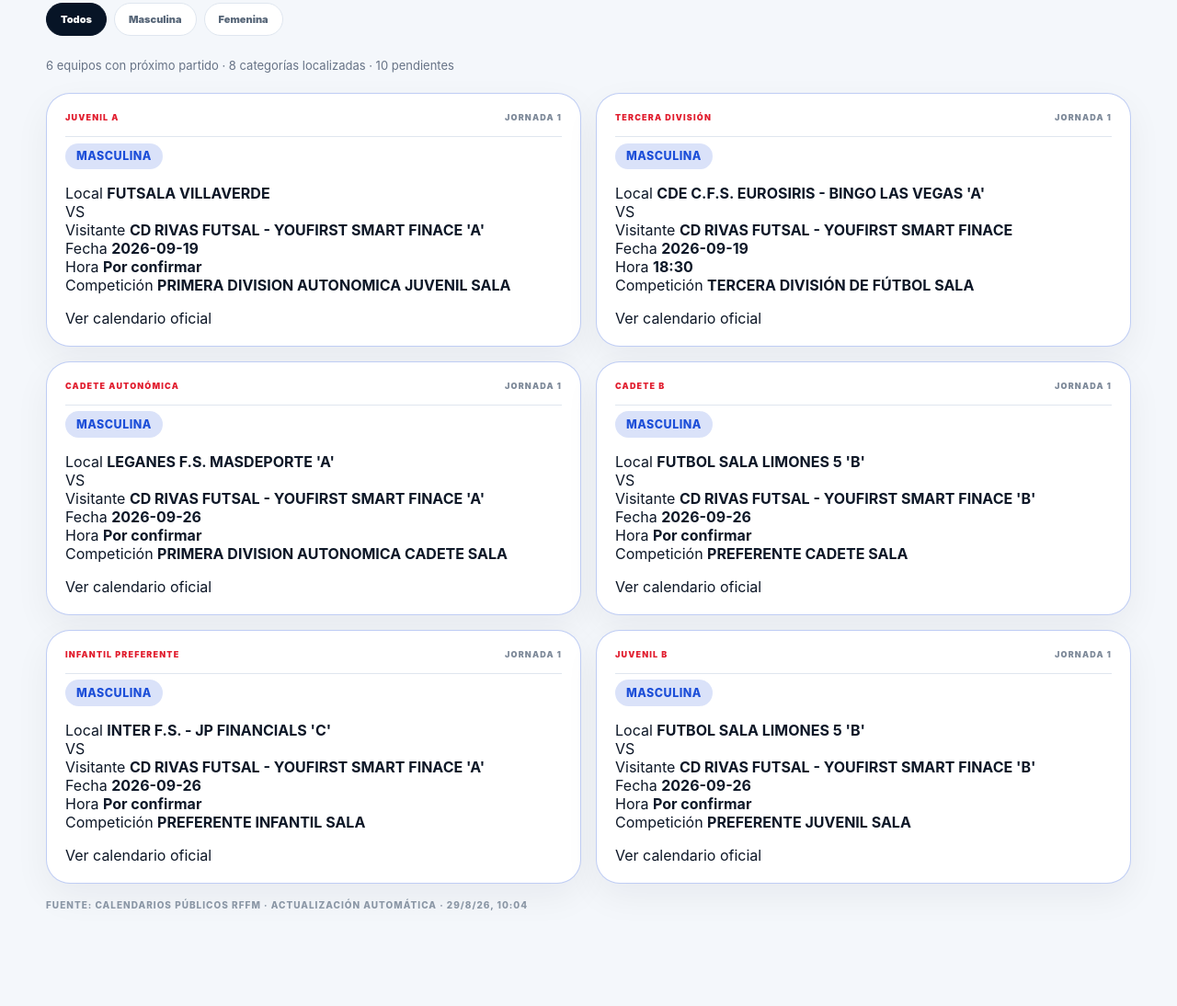
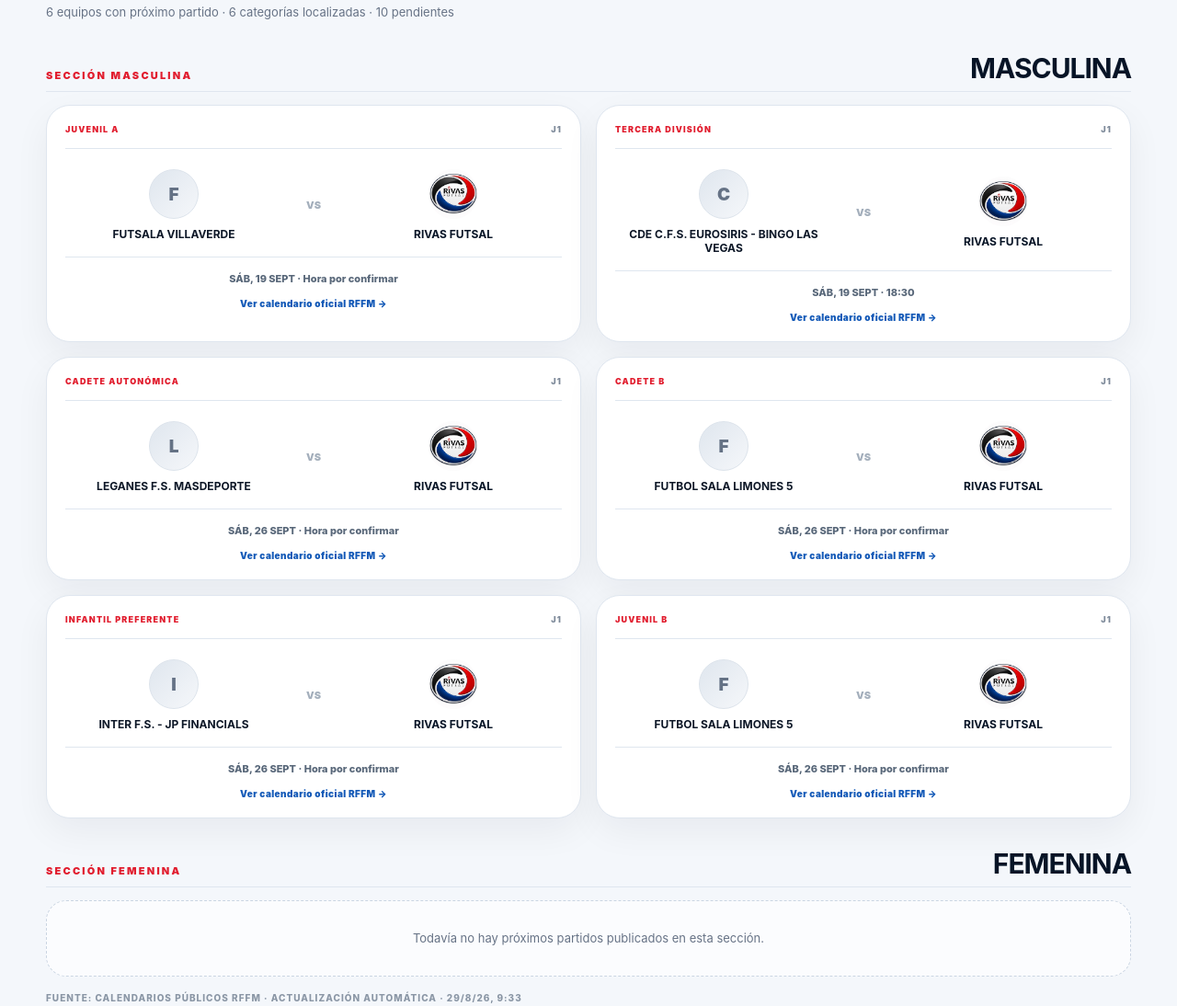
Before and after one commit to daniarganda8-design/serene-melomakarona-b1c90e, a plain HTML site: page partidos.html in a window 1280 px wide. Shown: the part 783-1877 px from the top of the page at 92% size. Drawn offline with Linux system fonts and the light colour scheme.

Commit message:
Add files via upload

```diff
--- /dev/null
+++ b/LEEME.txt
@@ -0,0 +1,5 @@
+ACTUALIZACIÓN LISTA PARA PEGAR SOBRE TU REPOSITORIO ACTUAL.
+
+Contiene solo los archivos que cambian.
+Descomprime esta carpeta y súbela a la raíz del repositorio de GitHub.
+Después ejecuta Actions > Actualizar partidos Rivas Futsal > Run workflow.
--- a/assets/css/styles.css
+++ b/assets/css/styles.css
@@ -163,3 +163,11 @@ button{font:inherit}
   opacity:.72;
   line-height:1.55;
 }
+
+/* Separación visual de partidos por sección, manteniendo las tarjetas originales */
+.fixture-section-group{margin-top:34px}
+.fixture-section-group:first-of-type{margin-top:18px}
+.fixture-section-heading{display:flex;align-items:flex-end;justify-content:space-between;gap:18px;margin:0 0 14px;padding-bottom:10px;border-bottom:1px solid var(--line)}
+.fixture-section-heading h3{margin:0;color:var(--navy);font-size:clamp(22px,2.4vw,30px);line-height:1;letter-spacing:-.035em}
+.fixture-section-heading .kicker{margin:0}
+@media(max-width:680px){.fixture-section-heading{align-items:flex-start;flex-direction:column;gap:5px}.fixture-section-group{margin-top:28px}}
--- a/assets/data/partidos.json
+++ b/assets/data/partidos.json
@@ -108,7 +108,7 @@
     {
       "section": "Masculina",
       "team": "Infantil B",
-      "reason": "La categoría está localizada, pero la próxima jornada todavía no está publicada."
+      "reason": "La categoría localizada anteriormente correspondía a otra temporada. Esperando calendario 2026/27."
     },
     {
       "section": "Masculina",
@@ -133,7 +133,7 @@
     {
       "section": "Femenina",
       "team": "Juvenil A",
-      "reason": "La categoría está localizada, pero la próxima jornada todavía no está publicada."
+      "reason": "La próxima jornada todavía no está publicada."
     },
     {
       "section": "Femenina",
@@ -162,9 +162,7 @@
     "Masculina|Juvenil B",
     "Masculina|Cadete Autonómica",
     "Masculina|Cadete B",
-    "Masculina|Infantil Preferente",
-    "Masculina|Infantil B",
-    "Femenina|Juvenil A"
+    "Masculina|Infantil Preferente"
   ],
   "detectedTeams": [
     "Masculina|Tercera División",
@@ -172,92 +170,16 @@
     "Masculina|Juvenil B",
     "Masculina|Cadete Autonómica",
     "Masculina|Cadete B",
-    "Masculina|Infantil Preferente",
-    "Masculina|Infantil B"
+    "Masculina|Infantil Preferente"
   ],
-  "updatedAt": "2026-08-29T10:04:45.620Z",
+  "updatedAt": "2026-08-29T09:33:34.813Z",
   "source": "Calendarios públicos RFFM",
   "diagnostics": {
     "scraper": "playwright-cloudflare-v3",
-    "sources": 8,
-    "fixtures": 7,
+    "sources": 6,
+    "fixtures": 6,
     "expectedTeams": 16,
     "pendingTeams": 10,
-    "missingTeams": [
-      "Masculina|Alevín A",
-      "Masculina|Alevín B",
-      "Masculina|Benjamín A",
-      "Masculina|Prebenjamín A",
-      "Femenina|Cadete A",
-      "Femenina|Cadete B",
-      "Femenina|Infantil A",
-      "Femenina|Alevín A"
-    ],
-    "teams": {
-      "Masculina Tercera División": {
-        "mode": "rendered-dom",
-        "fixtures": 1,
-        "chars": 2650,
-        "seasonValid": true,
-        "competition": "26738221",
-        "group": "26771028"
-      },
-      "Masculina Juvenil A": {
-        "mode": "rendered-dom",
-        "fixtures": 1,
-        "chars": 2656,
-        "seasonValid": true,
-        "competition": "26749998",
-        "group": "26814437"
-      },
-      "Masculina Juvenil B": {
-        "mode": "rendered-dom",
-        "fixtures": 1,
-        "chars": 2490,
-        "seasonValid": true,
-        "competition": "26738220",
-        "group": "26878012"
-      },
-      "Masculina Cadete Autonómica": {
-        "mode": "rendered-dom",
-        "fixtures": 1,
-        "chars": 2355,
-        "seasonValid": true,
-        "competition": "26738292",
-        "group": "26738293"
-      },
-      "Masculina Cadete B": {
-        "mode": "rendered-dom",
-        "fixtures": 1,
-        "chars": 2438,
-        "seasonValid": true,
-        "competition": "26750003",
-        "group": "26877982"
-      },
-      "Masculina Infantil Preferente": {
-        "mode": "rendered-dom",
-        "fixtures": 1,
-        "chars": 2438,
-        "seasonValid": true,
-        "competition": "26738249",
-        "group": "26738251"
-      },
-      "Masculina Infantil B": {
-        "mode": "rendered-dom",
-        "fixtures": 1,
-        "chars": 2353,
-        "seasonValid": true,
-        "competition": "24388742",
-        "group": "24388758"
-      },
-      "Femenina Juvenil A": {
-        "mode": "no-fixture",
-        "fixtures": 0,
-        "chars": 2612,
-        "seasonValid": true,
-        "competition": "26738226",
-        "group": "26738227"
-      }
-    }
+    "status": "Datos iniciales; GitHub Actions los actualizará automáticamente."
   }
 }
--- a/assets/js/main.js
+++ b/assets/js/main.js
@@ -126,201 +126,76 @@
     .replace(/\s+'[ABCD]'$/i, '')
     .trim();
 
-  const fixtureCard = (fixture) => {
-
-  const isFemale =
-    fixture.section === 'Femenina';
-
-  const badgeBg =
-    isFemale
-      ? 'rgba(180, 30, 60, 0.16)'
-      : 'rgba(28, 78, 216, 0.16)';
-
-  const badgeColor =
-    isFemale
-      ? '#b41e3c'
-      : '#1c4ed8';
-
-  const borderColor =
-    isFemale
-      ? 'rgba(180, 30, 60, 0.28)'
-      : 'rgba(28, 78, 216, 0.28)';
+  const fixtureCard = (f, result = false) => {
+    const homeIsRivas = /RIVAS FUTSAL/i.test(f.home || '');
+    const awayIsRivas = /RIVAS FUTSAL/i.test(f.away || '');
+    const home = homeIsRivas ? 'RIVAS FUTSAL' : cleanClubName(f.home);
+    const away = awayIsRivas ? 'RIVAS FUTSAL' : cleanClubName(f.away);
+    const score = result && f.score ? `<div class="fixture-score">${f.score}</div>` : '<div class="fixture-vs">VS</div>';
+    const meta = [formatFixtureDate(f.date), f.time || 'Hora por confirmar', f.venue || null].filter(Boolean).join(' · ');
 
     return `
-    <article
-      class="fixture-card reveal is-visible"
-      data-section="${fixture.section || ''}"
-      style="border:1px solid ${borderColor};"
-    >
-
+      <article class="fixture-card reveal is-visible" data-section="${f.section || ''}">
         <div class="fixture-card__top">
-        <span>${fixture.team || 'Equipo'}</span>
-        <span>Jornada ${fixture.round ?? '-'}</span>
+          <span>${f.team || 'Rivas Futsal'}</span>
+          <span>J${f.round || '—'}</span>
         </div>
-
-      <div style="margin:.4rem 0 1rem;">
-        <span
-          style="
-            display:inline-flex;
-            align-items:center;
-            gap:.35rem;
-            padding:.42rem .75rem;
-            border-radius:999px;
-            font-size:.78rem;
-            font-weight:800;
-            letter-spacing:.04em;
-            text-transform:uppercase;
-            background:${badgeBg};
-            color:${badgeColor};
-          "
-        >
-          ${fixture.section || 'Sección'}
-        </span>
+        <div class="fixture-matchup">
+          <div class="fixture-side ${homeIsRivas ? 'is-rivas' : ''}">
+            ${homeIsRivas ? '<img src="assets/images/rivas-futsal-logo.jpg" alt="Rivas Futsal">' : '<div class="fixture-placeholder">'+(home?.[0] || 'E')+'</div>'}
+            <strong>${home}</strong>
           </div>
-
-      <div class="fixture-card__teams">
-        <div class="fixture-team">
-          <span class="fixture-team__label">Local</span>
-          <strong>${fixture.home || '-'}</strong>
-        </div>
-
-        <div class="fixture-team fixture-team--divider">VS</div>
-
-        <div class="fixture-team">
-          <span class="fixture-team__label">Visitante</span>
-          <strong>${fixture.away || '-'}</strong>
+          ${score}
+          <div class="fixture-side ${awayIsRivas ? 'is-rivas' : ''}">
+            ${awayIsRivas ? '<img src="assets/images/rivas-futsal-logo.jpg" alt="Rivas Futsal">' : '<div class="fixture-placeholder">'+(away?.[0] || 'E')+'</div>'}
+            <strong>${away}</strong>
           </div>
         </div>
+        <div class="fixture-meta">${meta}</div>
+        ${f.rffmUrl ? `<a class="fixture-rffm" href="${f.rffmUrl}" target="_blank" rel="noopener">Ver calendario oficial RFFM →</a>` : ''}
+      </article>`;
+  };
 
-      <div class="fixture-card__meta">
-        <div>
-          <span>Fecha</span>
-          <strong>${fixture.date || 'Por confirmar'}</strong>
-        </div>
-
-        <div>
-          <span>Hora</span>
-          <strong>${fixture.time || 'Por confirmar'}</strong>
-        </div>
-
-        <div>
-          <span>Competición</span>
-          <strong>${fixture.competitionName || '-'}</strong>
-        </div>
-      </div>
-
-      ${
-        fixture.sourceUrl
-          ? `
-            <div style="margin-top:1rem;">
-              <a
-                href="${fixture.sourceUrl}"
-                target="_blank"
-                rel="noopener noreferrer"
-              >
-                Ver calendario oficial
-              </a>
-            </div>
-          `
-          : ''
-      }
-
-    </article>
-  `;
-};
-  const pendingFixtureCard = (item) => {
-
-  const isFemale =
-    item.section === 'Femenina';
-
-  const badgeBg =
-    isFemale
-      ? 'rgba(180, 30, 60, 0.16)'
-      : 'rgba(28, 78, 216, 0.16)';
-
-  const badgeColor =
-    isFemale
-      ? '#b41e3c'
-      : '#1c4ed8';
-
-  const borderColor =
-    isFemale
-      ? 'rgba(180, 30, 60, 0.28)'
-      : 'rgba(28, 78, 216, 0.28)';
-
-  return `
-    <article
-      class="fixture-card reveal is-visible"
-      data-section="${item.section || ''}"
-      style="border:1px solid ${borderColor};"
-    >
-
+  const pendingFixtureCard = (item) => `
+    <article class="fixture-card fixture-card--pending reveal is-visible" data-section="${item.section || ''}">
       <div class="fixture-card__top">
-        <span>${item.team || ''}</span>
+        <span>${item.team || 'Rivas Futsal'}</span>
         <span>PENDIENTE</span>
       </div>
-
-      <div style="margin:.4rem 0 1rem;">
-        <span
-          style="
-            display:inline-flex;
-            align-items:center;
-            gap:.35rem;
-            padding:.42rem .75rem;
-            border-radius:999px;
-            font-size:.78rem;
-            font-weight:800;
-            letter-spacing:.04em;
-            text-transform:uppercase;
-            background:${badgeBg};
-            color:${badgeColor};
-          "
-        >
-          ${item.section || 'Sección'}
-        </span>
+      <div class="fixture-pending">
+        <span class="fixture-pending__eyebrow">PRÓXIMAMENTE</span>
+        <strong>Calendario 2026/27</strong>
+        <p>${item.reason || 'La próxima jornada todavía no está publicada.'}</p>
       </div>
-
-      <div
-        class="fixture-empty"
-        style="margin:0;min-height:150px;display:flex;flex-direction:column;justify-content:center;align-items:center;text-align:center;"
-      >
-        <strong style="font-size:1.15rem;">
-          PRÓXIMAMENTE
-        </strong>
-
-        <p style="margin:.7rem 0 0;max-width:320px;">
-          ${item.reason || 'Calendario 2026/27 pendiente de publicación.'}
-        </p>
-      </div>
-
-    </article>
-  `;
-};
+    </article>`;
 
   const renderFixtures = () => {
     document.querySelectorAll('[data-next-matches]').forEach(host => {
+      const section = host.dataset.nextMatches || '';
       const limit = Number(host.dataset.limit || 99);
       const filtered = fixtureStore.upcoming
-        .filter(f => currentFixtureFilter === 'all' || f.section === currentFixtureFilter)
+        .filter(f => (!section || f.section === section) && (currentFixtureFilter === 'all' || f.section === currentFixtureFilter))
         .slice(0, limit);
 
       host.innerHTML = filtered.length
         ? filtered.map(f => fixtureCard(f, false)).join('')
-        : '<div class="fixture-empty">Todavía no hay próximos partidos publicados para este filtro.</div>';
+        : '<div class="fixture-empty">Todavía no hay próximos partidos publicados en esta sección.</div>';
     });
 
     document.querySelectorAll('[data-pending-teams]').forEach(host => {
+      const section = host.dataset.pendingTeams || '';
       const filtered = fixtureStore.pending
-        .filter(item => currentFixtureFilter === 'all' || item.section === currentFixtureFilter);
+        .filter(item => (!section || item.section === section) && (currentFixtureFilter === 'all' || item.section === currentFixtureFilter));
 
       host.innerHTML = filtered.length
         ? filtered.map(pendingFixtureCard).join('')
-        : '<div class="fixture-empty">Todos los equipos de este filtro tienen ya su próxima jornada publicada.</div>';
+        : '<div class="fixture-empty">Todos los equipos de esta sección tienen ya su próxima jornada publicada.</div>';
     });
 
     document.querySelectorAll('[data-last-results]').forEach(host => {
+      const section = host.dataset.lastResults || '';
       const filtered = fixtureStore.results
-        .filter(f => currentFixtureFilter === 'all' || f.section === currentFixtureFilter)
+        .filter(f => (!section || f.section === section) && (currentFixtureFilter === 'all' || f.section === currentFixtureFilter))
         .slice(0, 8);
 
       host.innerHTML = filtered.length
--- a/partidos.html
+++ b/partidos.html
@@ -42,13 +42,24 @@
           <p>Se muestran primero los encuentros más cercanos de todas las categorías del club.</p>
         </div>
       </div>
-      <div class="fixture-filters reveal" data-fixture-filters>
-        <button class="fixture-filter is-active" type="button" data-filter="all">Todos</button>
-        <button class="fixture-filter" type="button" data-filter="Masculina">Masculina</button>
-        <button class="fixture-filter" type="button" data-filter="Femenina">Femenina</button>
+      <div class="fixtures-status" data-fixtures-status>Conectando con RFFM…</div>
+
+      <div class="fixture-section-group">
+        <div class="fixture-section-heading">
+          <span class="kicker">Sección masculina</span>
+          <h3>MASCULINA</h3>
+        </div>
+        <div class="fixtures-grid" data-next-matches="Masculina"></div>
       </div>
-      <div class="fixtures-status" data-fixtures-status>Conectando con RFFM…</div>
-      <div class="fixtures-grid" data-next-matches></div>
+
+      <div class="fixture-section-group">
+        <div class="fixture-section-heading">
+          <span class="kicker">Sección femenina</span>
+          <h3>FEMENINA</h3>
+        </div>
+        <div class="fixtures-grid" data-next-matches="Femenina"></div>
+      </div>
+
       <div class="fixtures-source" data-fixtures-updated>Fuente: calendarios públicos RFFM · actualización automática</div>
     </div>
   </section>
@@ -62,7 +73,21 @@
           <p>Estos equipos forman parte de la temporada 2026/27, pero su próxima jornada todavía no está disponible. En cuanto se publique, pasarán automáticamente a Próximos Partidos.</p>
         </div>
       </div>
-      <div class="fixtures-grid" data-pending-teams></div>
+      <div class="fixture-section-group">
+        <div class="fixture-section-heading">
+          <span class="kicker">Sección masculina</span>
+          <h3>MASCULINA</h3>
+        </div>
+        <div class="fixtures-grid" data-pending-teams="Masculina"></div>
+      </div>
+
+      <div class="fixture-section-group">
+        <div class="fixture-section-heading">
+          <span class="kicker">Sección femenina</span>
+          <h3>FEMENINA</h3>
+        </div>
+        <div class="fixtures-grid" data-pending-teams="Femenina"></div>
+      </div>
     </div>
   </section>
 
@@ -75,7 +100,21 @@
           <p>Cuando empiece la competición, los resultados publicados por la Federación aparecerán aquí automáticamente.</p>
         </div>
       </div>
-      <div class="fixtures-grid fixtures-grid--results" data-last-results></div>
+      <div class="fixture-section-group">
+        <div class="fixture-section-heading">
+          <span class="kicker">Sección masculina</span>
+          <h3>MASCULINA</h3>
+        </div>
+        <div class="fixtures-grid fixtures-grid--results" data-last-results="Masculina"></div>
+      </div>
+
+      <div class="fixture-section-group">
+        <div class="fixture-section-heading">
+          <span class="kicker">Sección femenina</span>
+          <h3>FEMENINA</h3>
+        </div>
+        <div class="fixtures-grid fixtures-grid--results" data-last-results="Femenina"></div>
+      </div>
     </div>
   </section>
 
```
Lines whose indentation alone changed are shown as unchanged.
